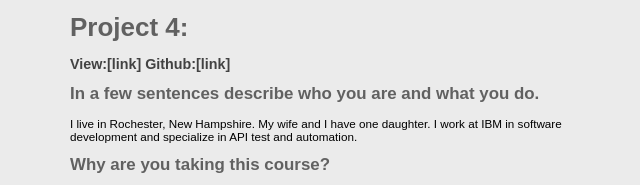
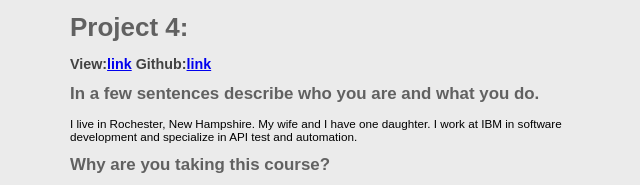
Before and after one commit to tom-bkmn/p1, a plain HTML site: page index.html in a window 1280 px wide. Shown: the part 437-622 px from the top of the page, 188-828 px from the left. Drawn offline with Linux system fonts and the light colour scheme.

Commit message:
Update index.html

```diff
--- a/index.html
+++ b/index.html
@@ -21,7 +21,7 @@
 		<h1>Project 3:</h1>
 		<h3>View:<a href="http://p3.tombeikman.me">link</a> Github:<a href="https://github.com/tom-bkmn/p3">link</a></h3>
 		<h1>Project 4:</h1>
-		<h3>View:[link] Github:[link]</h3>
+		<h3>View:<a href="http://p4.tombeikman.me">link</a> Github:<a href="https://github.com/tom-bkmn/p4">link</a></h3>
 
 		<h2>In a few sentences describe who you are and what you do.</h2>
 		<p>I live in Rochester, New Hampshire.  My wife and I have one daughter.  I work at IBM in software development and specialize in API test and automation.</p>
```
